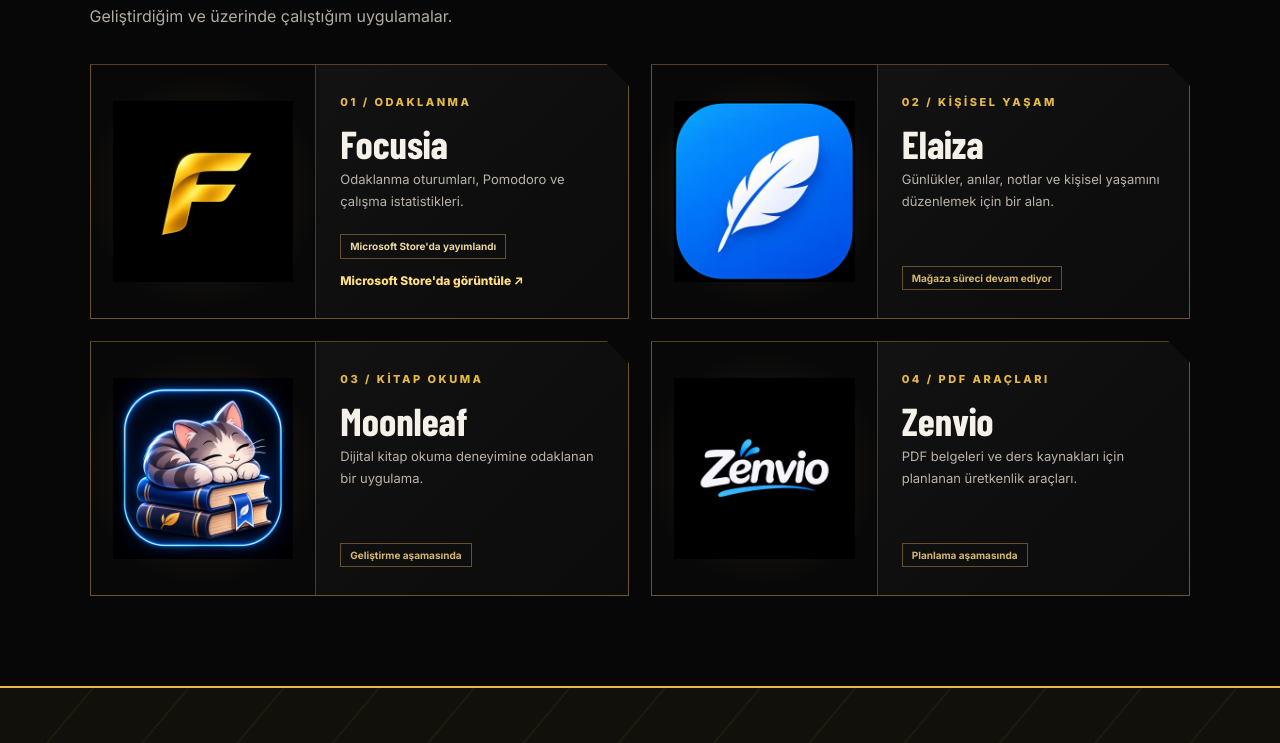
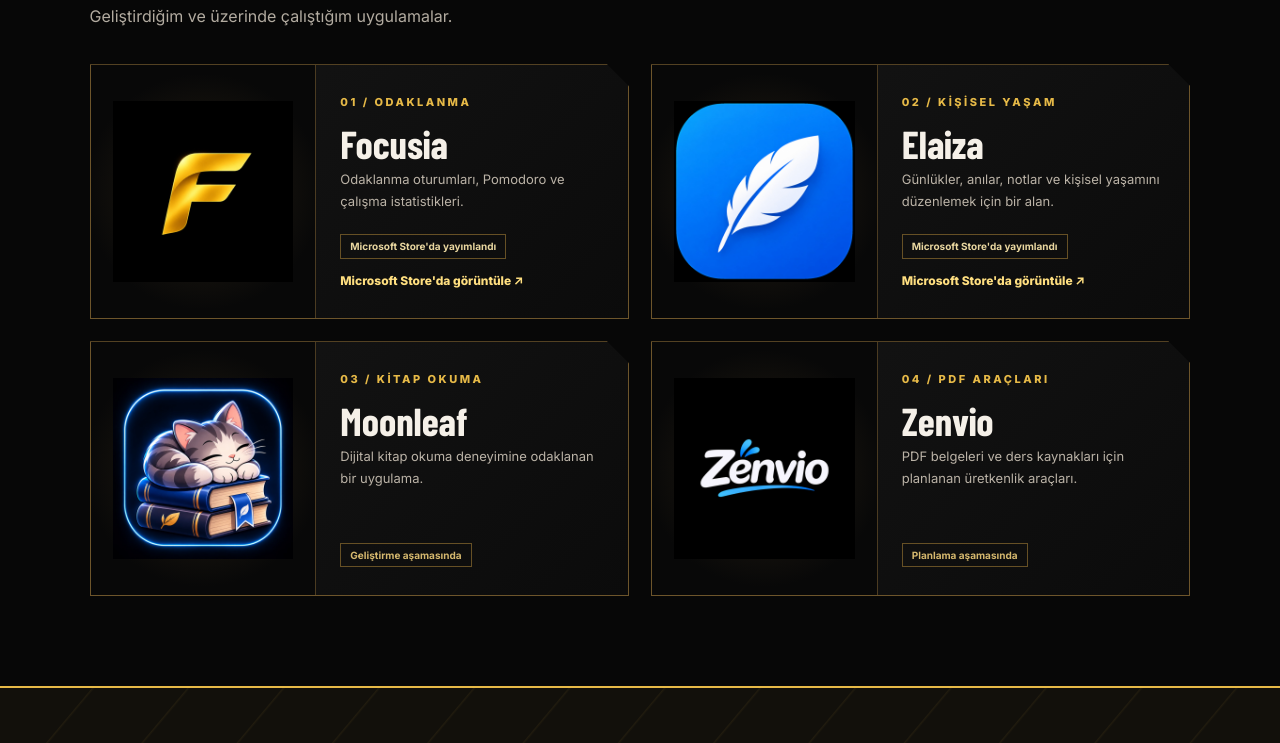
Before and after one commit to SuleymanAy01/SuleymanAy, a plain HTML site: page index.html in a window 1280 px wide. Shown: the part 957-1700 px from the top of the page. Drawn offline with nearby package versions, Linux system fonts and the light colour scheme; a web font is replaced by a local one.

Commit message:
Add files via upload

```diff
--- a/index.html
+++ b/index.html
@@ -3,7 +3,7 @@
 <main><section class="hero manga-panel" id="anasayfa"><div class="speed-lines" aria-hidden="true"></div><div class="hero-copy"><div class="kicker">CHAPTER 01 <span>//</span> INDEPENDENT DEVELOPER</div><h1>FİKİRLERDEN<br><em>DİJİTAL</em><br>DÜNYALARA<span class="dot">.</span></h1><p>Merhaba, ben Süleyman Ay. Günlük yaşamı kolaylaştıran, yaratıcı ve erişilebilir uygulamalar geliştiriyorum.</p><div class="actions"><a class="btn gold" href="#uygulamalar">UYGULAMALARI KEŞFET <span>↗</span></a><a class="btn outline" href="#hakkimda">HAKKIMDA</a></div></div><div class="hero-index">01 / 04</div></section>
 <section class="section" id="uygulamalar"><div class="section-top"><span class="chapter">CHAPTER 02 / PROJELER</span><span class="tiny">SELECTED WORKS — 2026</span></div><h2>UYGULAMA <span>EVRENİ</span></h2><p class="section-lead">Geliştirdiğim ve üzerinde çalıştığım uygulamalar.</p><div class="apps">
 <article class="app-card"><div class="art"><img src="assets/focusia.png" alt="Focusia altın F logosu" loading="lazy"></div><div class="app-info"><span class="app-num">01 / ODAKLANMA</span><h3>Focusia</h3><p>Odaklanma oturumları, Pomodoro ve çalışma istatistikleri.</p><span class="status live">Microsoft Store'da yayımlandı</span><a class="app-link" href="https://apps.microsoft.com/detail/9p2d1b825g3w" target="_blank" rel="noopener noreferrer">Microsoft Store'da görüntüle ↗</a></div></article>
-<article class="app-card"><div class="art"><img src="assets/elaiza.png" alt="Elaiza mavi tüy logosu" loading="lazy"></div><div class="app-info"><span class="app-num">02 / KİŞİSEL YAŞAM</span><h3>Elaiza</h3><p>Günlükler, anılar, notlar ve kişisel yaşamını düzenlemek için bir alan.</p><span class="status">Mağaza süreci devam ediyor</span></div></article>
+<article class="app-card"><div class="art"><img src="assets/elaiza.png" alt="Elaiza mavi tüy logosu" loading="lazy"></div><div class="app-info"><span class="app-num">02 / KİŞİSEL YAŞAM</span><h3>Elaiza</h3><p>Günlükler, anılar, notlar ve kişisel yaşamını düzenlemek için bir alan.</p><span class="status live">Microsoft Store'da yayımlandı</span><a class="app-link" href="https://apps.microsoft.com/detail/9nqklbh54l6d?hl=tr-TR&amp;gl=TR" target="_blank" rel="noopener noreferrer">Microsoft Store'da görüntüle ↗</a></div></article>
 <article class="app-card"><div class="art"><img src="assets/moonleaf.png" alt="Moonleaf kitapların üzerindeki kedi logosu" loading="lazy"></div><div class="app-info"><span class="app-num">03 / KİTAP OKUMA</span><h3>Moonleaf</h3><p>Dijital kitap okuma deneyimine odaklanan bir uygulama.</p><span class="status">Geliştirme aşamasında</span></div></article>
 <article class="app-card"><div class="art"><img src="assets/zenvio.png" alt="Zenvio logosu" loading="lazy"></div><div class="app-info"><span class="app-num">04 / PDF ARAÇLARI</span><h3>Zenvio</h3><p>PDF belgeleri ve ders kaynakları için planlanan üretkenlik araçları.</p><span class="status">Planlama aşamasında</span></div></article>
 </div></section>
```
